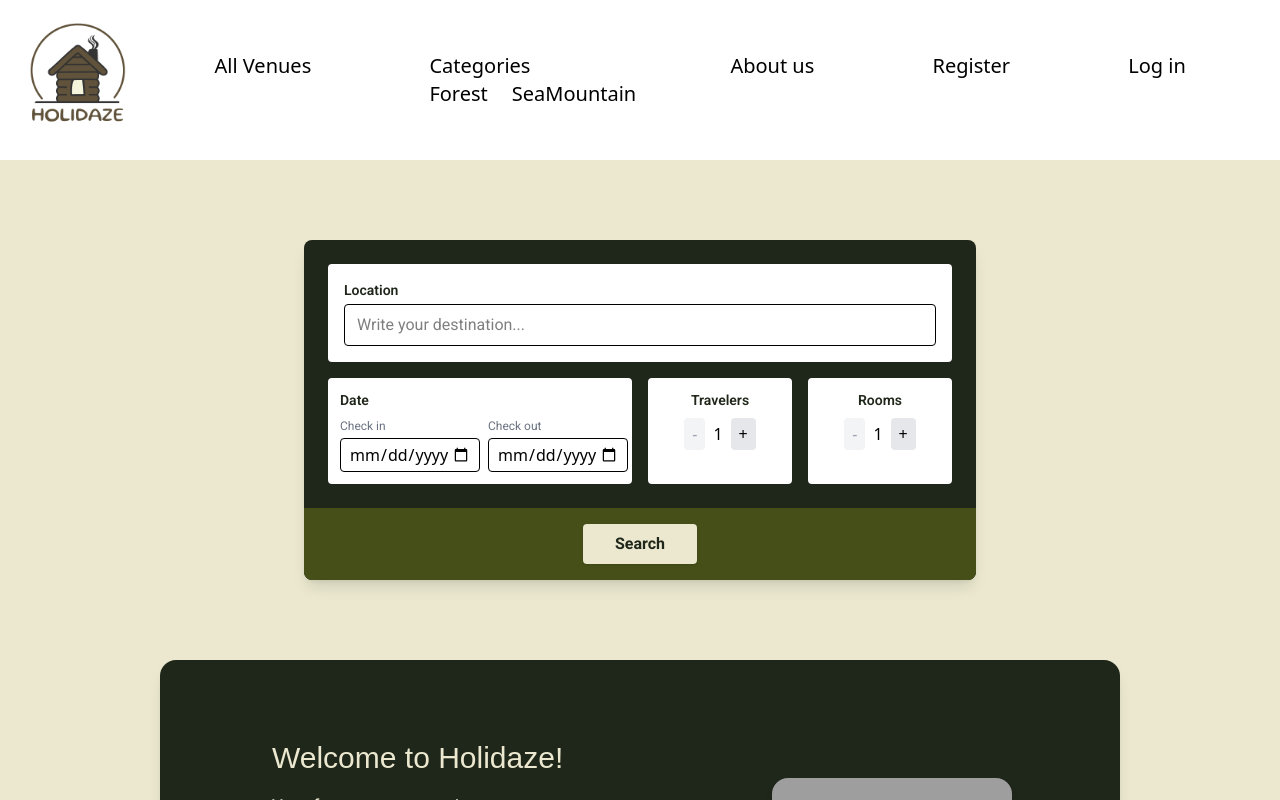
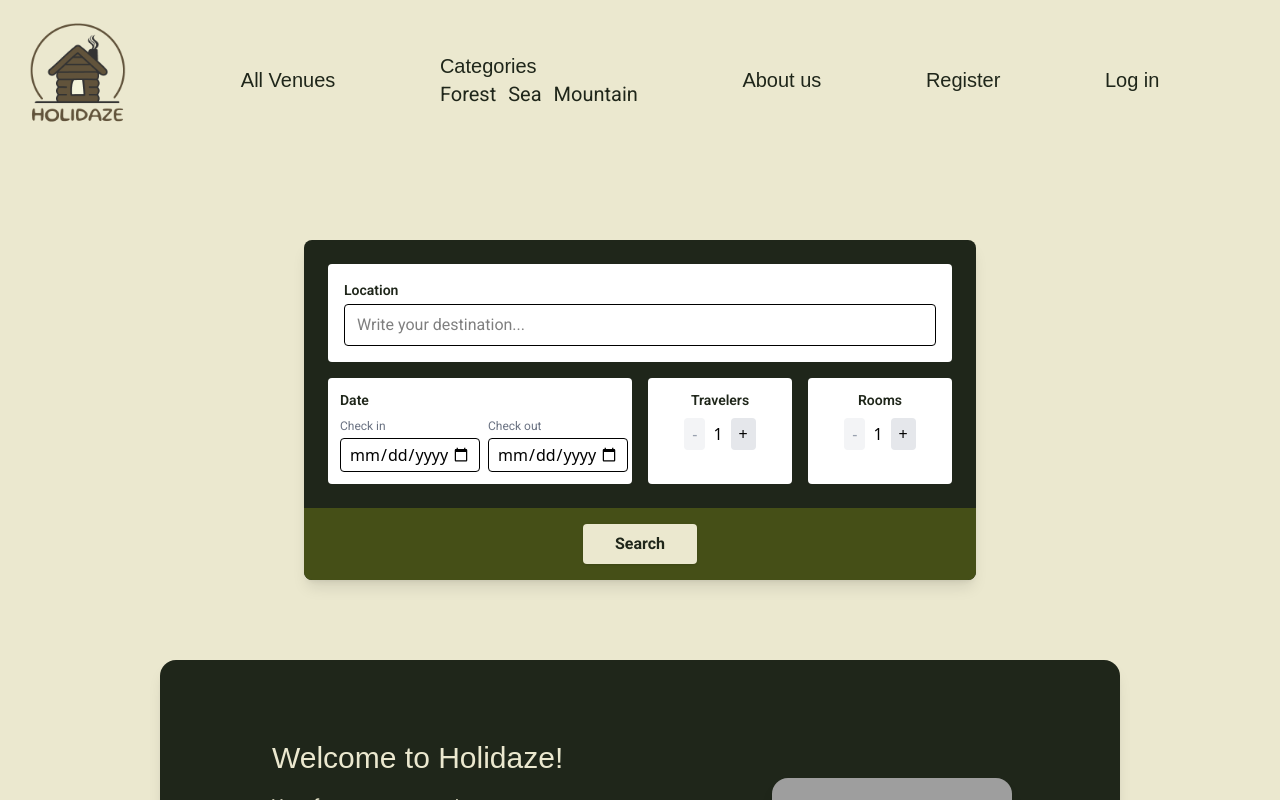
Before and after one commit to maddipaddi/Fireside-Holidaze, a React (Vite) app: page / in a window 1280 px wide. Both pictures are taken after a click on the button "Categories". Shown: the top 800 px of the page. Built offline with nearby package versions, Linux system fonts and the light colour scheme; grey boxes are pictures that could not be loaded; a web font is replaced by a local one.

Commit message:
feat: implement light and dark mode in header component

```diff
--- a/src/components/layout/Header.jsx
+++ b/src/components/layout/Header.jsx
@@ -30,48 +30,60 @@ export default function Header() {
   }, []);
 
   return (
-    <header className="flex items-center justify-between p-4">
+    <header className="flex items-center justify-between p-4 bg-background dark:bg-copy">
       <NavLink to="/">
         <img
           src="/assets/Logo_lightmode.png"
           alt="Holidaze logo of a cabin"
-          className="h-16 md:h-24 lg:h-32"
+          className="block dark:hidden h-16 md:h-24 lg:h-32"
+        />
+        <img
+          src="/assets/Logo_darkmode.png"
+          alt="Holidaze logo of a cabin"
+          className="hidden dark:block h-16 md:h-24 lg:h-32"
         />
       </NavLink>
       <button
-        className="md:hidden cursor-pointer"
+        className="md:hidden cursor-pointer text-copy dark:text-background"
         onClick={toggleMenu}
         aria-label="Toggle menu"
       >
         {menuOpen ? <X size={32} /> : <Menu size={32} />}
       </button>
       <nav
-        className={`${menuOpen ? "flex" : "hidden"} absolute top-20 left-0 w-full flex-col gap-4 p-4 bg-green-900 text-white md:bg-white md:text-black shadow-md md:static md:flex md:flex-row md:flex-grow md:justify-evenly md:w-auto md:gap-8 md:shadow-none md:text-l lg:text-xl`}
+        className={`${menuOpen ? "flex" : "hidden"} fixed top-20 left-0 w-full z-50 items-center flex-col gap-4 p-8 t shadow-md md:static md:flex md:flex-row md:flex-grow md:justify-evenly md:w-auto md:gap-8 md:shadow-none md:text-l lg:text-xl bg-background dark:bg-copy text-copy dark:text-background`}
       >
-        <NavLink to="Venues" className="mx-6">
+        <NavLink to="Venues" className="font-heading">
           All Venues
         </NavLink>
         <div ref={dropdownRef}>
-          <button onClick={toggleCategories} className="cursor-pointer mx-6">
+          <button
+            onClick={toggleCategories}
+            className="cursor-pointer font-heading"
+          >
             Categories
           </button>
           {isCategoriesOpen && (
-            <div>
-              <NavLink to="Categories" className="mx-6">
+            <div className="flex gap-3">
+              <NavLink to="Categories" className="font-body">
                 Forest
               </NavLink>
-              <NavLink to="Categories">Sea</NavLink>
-              <NavLink to="Categories">Mountain</NavLink>
+              <NavLink to="Categories" className="font-body">
+                Sea
+              </NavLink>
+              <NavLink to="Categories" className="font-body">
+                Mountain
+              </NavLink>
             </div>
           )}
         </div>
-        <NavLink to="About" className="mx-6">
+        <NavLink to="About" className="font-heading">
           About us
         </NavLink>
-        <NavLink to="Register" className="mx-6">
+        <NavLink to="Register" className="font-heading">
           Register
         </NavLink>
-        <NavLink to="Login" className="mx-6">
+        <NavLink to="Login" className="font-heading">
           Log in
         </NavLink>
       </nav>
```
